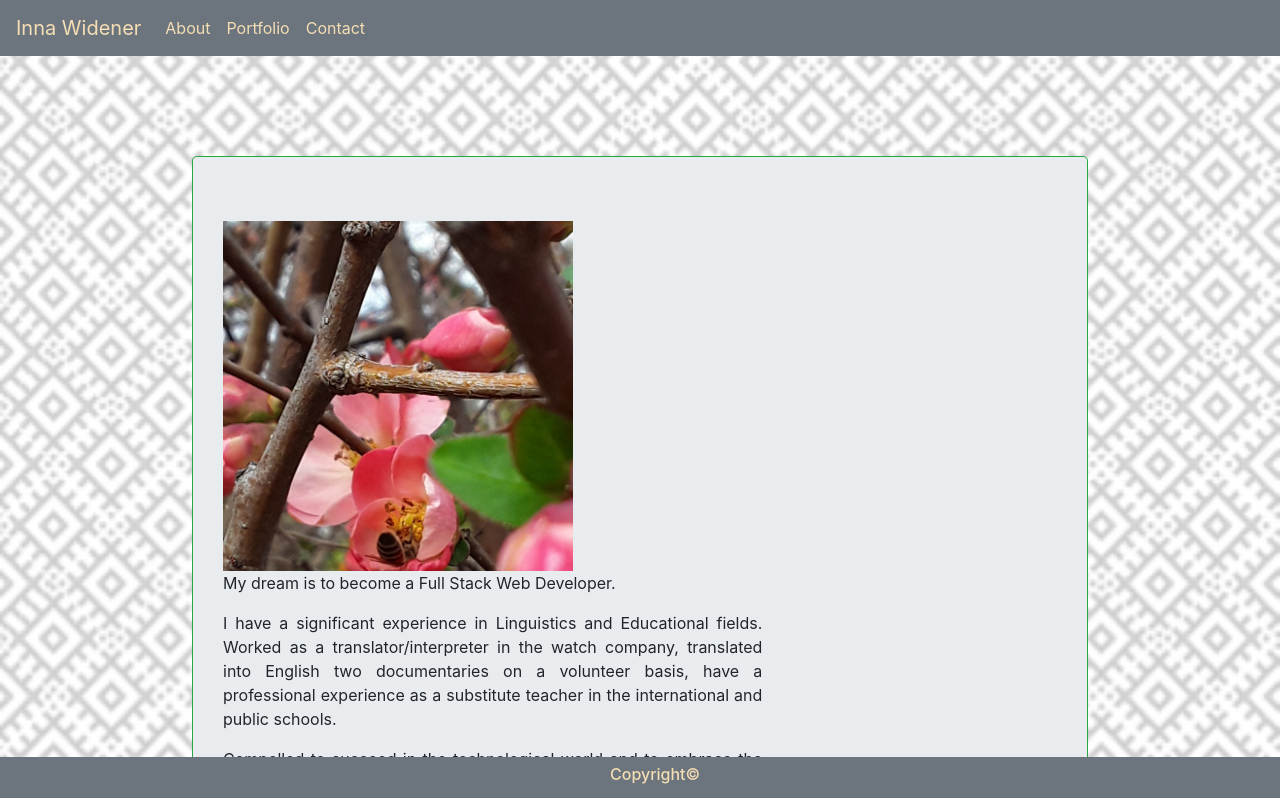
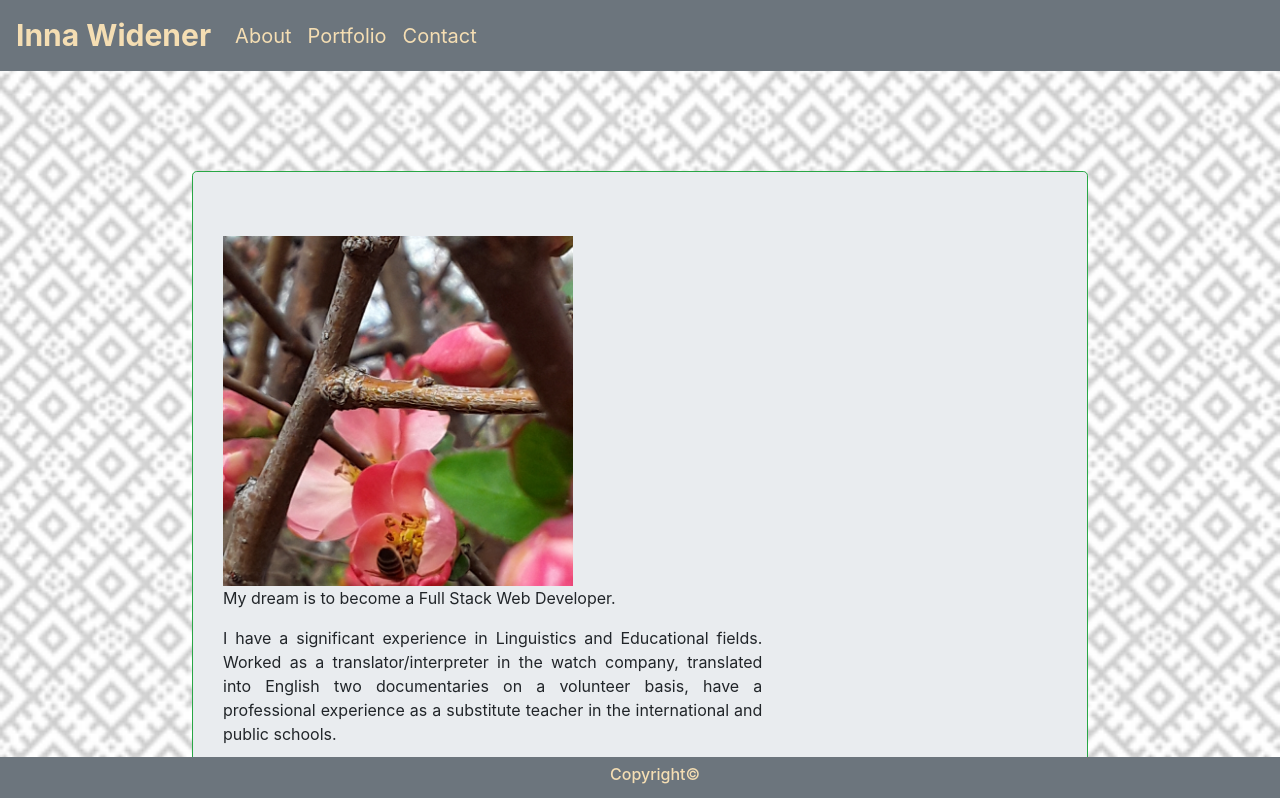
Before and after one commit to iwidener/Professional-Portfolio, a React (Create React App) app: page / in a window 1280 px wide. Shown: the top 798 px of the page. Built offline with nearby package versions, Linux system fonts and the light colour scheme.

Commit message:
Navbar changed. Contact page created.

```diff
--- a/src/App.css
+++ b/src/App.css
@@ -18,7 +18,7 @@ body {
   background-size: cover;
 }
 
-/* .App {
+ /* .App {
   text-align: center;
   position: fixed;
   background-size: cover;
--- a/src/components/Navbar/style.css
+++ b/src/components/Navbar/style.css
@@ -4,12 +4,16 @@ nav.navbar.navbar-default {
 
   a.nav-link {
     color: wheat;
+    font-size: 20px;
   }
 
   a.nav-link.active {
     color: wheat;
+    font-size: 20px;
   }
 
   a.navbar-brand {
     color: wheat;
+    font-size: 30px;
+    font-weight: bold;
   }
--- a/src/pages/Contact.js
+++ b/src/pages/Contact.js
@@ -1,10 +1,21 @@
-import React from"react";
+import React from "react";
 import Jumbotron from "../components/Jumbotron";
+import Row from "../components/Row";
+import Column from "../components/Column";
 
 function About() {
     return (
         <div>
             <Jumbotron>
+                <Row>
+                    <Column size="md-12">
+                        <div className="text">
+                            <p>Please, contact me at iwide2019@gmail.com and I will reply you right away.
+                    Looking forward to hearing from you. Thank you for visiting my web page!</p>
+                        </div>
+
+                    </Column>
+                </Row>
 
             </Jumbotron>
 
```
